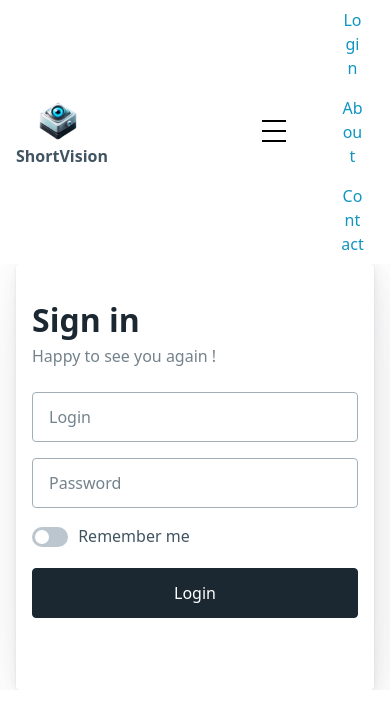
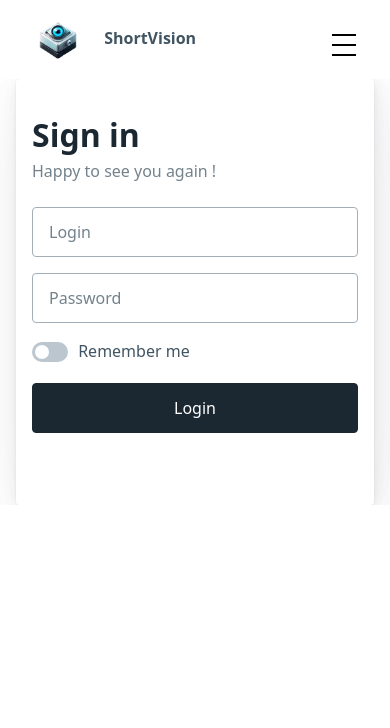
Before and after one commit to univ-smb-m1-isc-2022/shortvisions-front, an Angular app: page /login in a window 390 px wide. Shown: the top 728 px of the page. Built offline with nearby package versions, Linux system fonts and the light colour scheme.

Commit message:
feat: hamburger

```diff
--- a/src/app/modules/loginAndRegister/login/login.component.html
+++ b/src/app/modules/loginAndRegister/login/login.component.html
@@ -5,9 +5,13 @@
         <h1>Sign in</h1>
         <h2>Happy to see you again !</h2>
       </hgroup>
-      <form #form (ngSubmit)="onSubmit()">
-        <input type="text" name="login" placeholder="Login" aria-label="Login" autocomplete="nickname" [(ngModel)]="userData.email" required>
-        <input type="password" name="password" placeholder="Password" aria-label="Password" autocomplete="current-password" [(ngModel)]="userData.password" required>
+      <form [formGroup]="loginForm" #form (ngSubmit)="onSubmit()">
+        <input formControlName="email" type="text" name="login" placeholder="Login" aria-label="Login" autocomplete="nickname" required>
+        <input formControlName="password" type="password" name="password" placeholder="Password" aria-label="Password" autocomplete="current-password" required>
+        <div class="alert alert-danger"
+             *ngIf="isError">
+          &nbsp;Password do not match any user
+        </div>
         <fieldset>
           <label for="remember">
             <input type="checkbox" role="switch" id="remember" name="remember">
--- a/src/app/modules/loginAndRegister/login/login.component.ts
+++ b/src/app/modules/loginAndRegister/login/login.component.ts
@@ -3,6 +3,7 @@ import {finalize} from "rxjs";
 import {User} from "../../../models/user";
 import {SignInUpService} from "../service/sign-in-up.service";
 import {Router} from "@angular/router";
+import {FormControl, FormGroup, Validators} from "@angular/forms";
 
 @Component({
   selector: 'app-login',
@@ -11,26 +12,25 @@ import {Router} from "@angular/router";
 })
 export class LoginComponent implements OnInit{
 
-  userData!: {
-    email: string,
-    password: string,
-  };
+  isError = false;
+  loginForm!: FormGroup;
   loading = false;
   constructor(private signInUpService:SignInUpService,private router:Router) { }
 
   ngOnInit(): void {
-    this.userData = {
-      email: '',
-      password: '',
-    }
+    this.loginForm = new FormGroup({
+      email: new FormControl('', [Validators.required, Validators.email]),
+      password: new FormControl('', [Validators.required, Validators.minLength(8)])
+    });
+
   }
   onSubmit() {
     this.loading = this.signInUpService.isLoading();
-    this.signInUpService.loginUser(this.userData).subscribe({
+    this.signInUpService.loginUser(this.loginForm.value).subscribe({
       next: async (data) => {
         // console.log('RegisterComponent.onSubmit().next()', data);
         const user = {
-          email: this.userData.email,
+          email: this.loginForm.value.email,
           token: data
         } as User;
         this.signInUpService.setCurrentUser(user);
@@ -39,6 +39,7 @@ export class LoginComponent implements OnInit{
       },
       error: (error) => {
         console.log('RegisterComponent.onSubmit().error()', error);
+        this.isError = true;
         this.loading = this.signInUpService.isLoading();
       }
     });
--- a/src/app/modules/loginAndRegister/register/register.component.scss
+++ b/src/app/modules/loginAndRegister/register/register.component.scss
@@ -47,27 +47,3 @@ article div:nth-of-type(2) {
     display: block;
   }
 }
-
-.alert {
-  $iconsize: calc(var(--font-size) *  1.5); // 24px / 30px if $enable-responsive-spacings
-  margin-bottom: var(--spacing); // some default space below alert element
-  padding: var(--form-element-spacing-vertical) var(--form-element-spacing-horizontal); // same as forms .input
-  border-radius: var(--border-radius);
-  //font-weight: 500; // var(--font-weight);
-  //font-size: 1rem;
-  //line-height: var(--line-height);
-  color: var(--color);
-  background-color: var(--background-color);
-  border: 1px solid var(--background-color); // compensate for 1px border
-
-  // icon
-  background-image: var(--icon);
-  background-position: center left var(--form-element-spacing-vertical); // use vertical for icon left align
-  background-size: $iconsize auto;
-  padding-left: calc(var(--form-element-spacing-vertical) * 2 + #{$iconsize});
-}
-.alert-danger {
-  background-color: #ffcfcf;
-  --icon: var(--icon-invalid);
-  --color: #f87171;
-}
--- a/src/app/modules/loginAndRegister/register/register.component.ts
+++ b/src/app/modules/loginAndRegister/register/register.component.ts
@@ -14,13 +14,6 @@ export const notSame = {notSame: true};
 })
 
 export class RegisterComponent implements OnInit {
-  userData!: {
-    firstName: string,
-    lastName: string,
-    email: string,
-    password: string,
-    confirmPassword: string,
-  };
 
   registerForm!: FormGroup;
   loading = false;
@@ -52,16 +45,17 @@ export class RegisterComponent implements OnInit {
   }
   onSubmit() {
     this.loading = this.signInUpService.isLoading();
-    this.signInUpService.registerUser(this.userData).pipe(
+    this.signInUpService.registerUser(this.registerForm.value)
+      .pipe(
       finalize(() => {
         this.signInUpService.loading = false;
       })
     ).subscribe({
       next: async (data) => {
         const user = {
-          firstName: this.userData.firstName,
-          lastName: this.userData.lastName,
-          email: this.userData.email,
+          firstName: this.registerForm.value.firstName,
+          lastName: this.registerForm.value.lastName,
+          email: this.registerForm.value.email,
           token: data
         } as User;
         this.signInUpService.setCurrentUser(user);
--- a/src/app/modules/navbar/navbar.component.html
+++ b/src/app/modules/navbar/navbar.component.html
@@ -1,3 +1,4 @@
+<link rel="stylesheet" href="navbar.component.scss">
 <nav class="container-fluid nav--container" xmlns="http://www.w3.org/1999/html">
   <ul class="nav--container--brand--section">
     <li>
@@ -14,23 +15,24 @@
     <li *ngIf="!isUserLoggedIn"><a class="nav--container--ul--link" routerLink="/login" href="#">Login</a></li>
     <li><a class="nav--container--ul--link" href="#">About</a></li>
     <li><a class="nav--container--ul--link" href="#">Contact</a></li>
-    <li *ngIf="isUserLoggedIn"><a class="nav--container--ul--link-button" (click)="onLogOut()" role="button" href="">LogOut</a>
+    <li *ngIf="isUserLoggedIn"><a class="nav--container--ul--link nav--container--ul--link-button" (click)="onLogOut()" role="button" href="">LogOut</a>
     </li>
   </ul>
   <ul class="nav--container--ul-hamburger">
-    <label class="container">
+    <label class="container-burger">
       <input id="hamburgerToggle" type="checkbox"/>
-    <div class="checkmark">
+      <div class="checkmark-burger">
         <span></span>
         <span></span>
         <span></span>
       </div>
-    </label>
       <aside class="nav--container--ul-hamburger-aside">
         <li *ngIf="!isUserLoggedIn"><a class="nav--container--ul--link-hamburger" routerLink="/login" href="#">Login</a></li>
         <li><a class="nav--container--ul--link-hamburger" href="#">About</a></li>
         <li><a class="nav--container--ul--link-hamburger" href="#">Contact</a></li>
-      <li *ngIf="isUserLoggedIn"><a class="nav--container--ul--link-hamburger-button" (click)="onLogOut()" role="button" href="">LogOut</a>
+        <li *ngIf="isUserLoggedIn"><a class="nav--container--ul--link-hamburger-button" (click)="onLogOut()" role="button" href="">LogOut</a></li>
       </aside>
+    </label>
+
   </ul>
 </nav>
--- a/src/app/modules/navbar/navbar.component.scss
+++ b/src/app/modules/navbar/navbar.component.scss
@@ -19,48 +19,56 @@
 .nav--container--ul-hamburger {
   display: none;
 }
+
 @media (min-width: 320px) and (max-width: 720px) {
   .nav--container--ul--link {
     display: none;
   }
-  .nav--container--ul-hamburger{
-    display: flex;
+  .nav--container--ul{
+    //transform: translate(50000vh,50000vw) ;
   }
-  .container {
+  .container-burger {
     display: block;
     position: relative;
     cursor: pointer;
     font-size: var(--font-size);
     user-select: none;
+    margin-top: calc(var(--nav-element-spacing-vertical) * 2);
+    margin-right: calc(var(--nav-element-spacing-horizontal) * 3);
   }
-  .checkmark {
+  .checkmark-burger {
     position: relative;
     top: 0;
     left: 0;
+
     height: calc(var(--font-size) + 0.5rem);
     width: calc(var(--font-size) + 0.5rem);
   }
-  .checkmark span {
+  .checkmark-burger span {
     width: 32px;
     height: 2px;
-    background-color: black!important;
+    background-color: black !important;
     position: absolute;
     transition: all 0.3s ease-in-out;
     -webkit-transition: all 0.3s ease-in-out;
     -moz-transition: all 0.3s ease-in-out;
     -ms-transition: all 0.3s ease-in-out;
     -o-transition: all 0.3s ease-in-out;
+    //margin-right: 45px;
   }
-  .checkmark span:nth-child(1) {
+  .checkmark-burger span:nth-child(1) {
     top: 10%;
+    //margin-right: 45px;
   }
-  .checkmark span:nth-child(2) {
+  .checkmark-burger span:nth-child(2) {
     top: 50%;
+    //margin-right: 45px;
   }
-  .checkmark span:nth-child(3) {
+  .checkmark-burger span:nth-child(3) {
     top: 90%;
+    //margin-right: 45px;
   }
-  .container input:checked + .checkmark span:nth-child(1) {
+  .container-burger input:checked + .checkmark-burger span:nth-child(1) {
     top: 50%;
     transform: translateY(-50%) rotate(45deg);
     -webkit-transform: translateY(-50%) rotate(45deg);
@@ -68,7 +76,7 @@
     -ms-transform: translateY(-50%) rotate(45deg);
     -o-transform: translateY(-50%) rotate(45deg);
   }
-  .container input:checked + .checkmark span:nth-child(2) {
+  .container-burger input:checked + .checkmark-burger span:nth-child(2) {
     top: 50%;
     transform: translateY(-50%) rotate(-45deg);
     -webkit-transform: translateY(-50%) rotate(-45deg);
@@ -76,7 +84,7 @@
     -ms-transform: translateY(-50%) rotate(-45deg);
     -o-transform: translateY(-50%) rotate(-45deg);
   }
-  .container input:checked + .checkmark span:nth-child(3) {
+  .container-burger input:checked + .checkmark-burger span:nth-child(3) {
     transform: translateX(-50px);
     -webkit-transform: translateX(-50px);
     -moz-transform: translateX(-50px);
@@ -84,35 +92,24 @@
     -o-transform: translateX(-50px);
     opacity: 0;
   }
-  .nav--container--ul-hamburger-aside {
+
+  .nav--container--ul-hamburger {
     display: flex;
     flex-direction: column;
-    text-align: center;
-    margin-right: 10px;
-    position: relative;
+    position: absolute;
+    right: calc(var(--nav-element-spacing-horizontal) + 10px);
   }
-  //#hamburgerToggle {
-  //  all: unset;
-  //  display: block;
-  //  border: none;
-  //  width: 40px;
-  //  height: 32px;
-  //  position: relative;
-  //  cursor: pointer;
-  //  user-select: none;
-  //  background-repeat: no-repeat;
-  //  margin-top: var(--spacing);
-  //}
-  #hamburgerToggle + .nav--container--ul-hamburger-aside {
+  .nav--container--ul-hamburger-aside {
     display: none;
+    position: fixed;
+    right: calc(var(--nav-element-spacing-horizontal) - 15px);
+
   }
-  #hamburgerToggle:checked + .nav--container--ul-hamburger-aside {
-    display: flex;
-    margin-top: calc(var(--spacing) * 2.5);
-  }
-  aside {
-    li {
-      max-width: calc(15vw + 20px);
-    }
+  /* Afficher le contenu du hamburger lorsqu'il est cliqué */
+  .container-burger input[type="checkbox"]:checked + .checkmark-burger ~ .nav--container--ul-hamburger-aside {
+    display: block;
+    flex-direction: column;
+    margin-top: calc(var(--nav-element-spacing-vertical) - 1rem);
+    margin-right: var(--nav-element-spacing-horizontal);
   }
 }
--- a/src/styles/styles.scss
+++ b/src/styles/styles.scss
@@ -5,3 +5,28 @@
   }
   overflow-x: hidden;
 }
+
+
+
+.alert {
+  $iconsize: calc(var(--font-size) *  1.5); // 24px / 30px if $enable-responsive-spacings
+  margin-bottom: var(--spacing); // some default space below alert element
+  padding: var(--form-element-spacing-vertical) var(--form-element-spacing-horizontal); // same as forms .input
+  border-radius: var(--border-radius);
+  //font-weight: 500; // var(--font-weight);
+  //font-size: 1rem;
+  //line-height: var(--line-height);
+  color: var(--color);
+  background-color: var(--background-color);
+  border: 1px solid var(--background-color); // compensate for 1px border
+  // icon
+  background-image: var(--icon);
+  background-position: center left var(--form-element-spacing-vertical); // use vertical for icon left align
+  background-size: $iconsize auto;
+  padding-left: calc(var(--form-element-spacing-vertical) * 2.5 + #{$iconsize});
+}
+.alert-danger {
+  background-color: #ffcfcf;
+  --icon: var(--icon-invalid);
+  --color: #f87171;
+}
```
Lines whose indentation alone changed are shown as unchanged.
